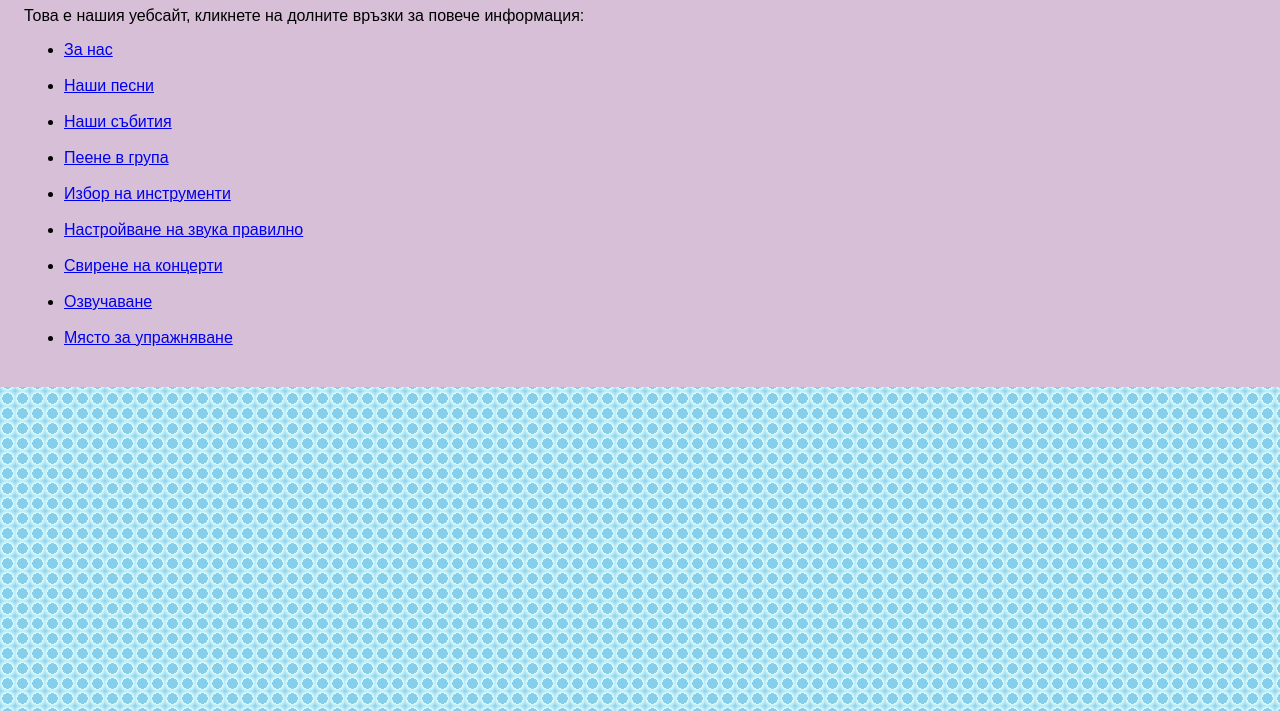
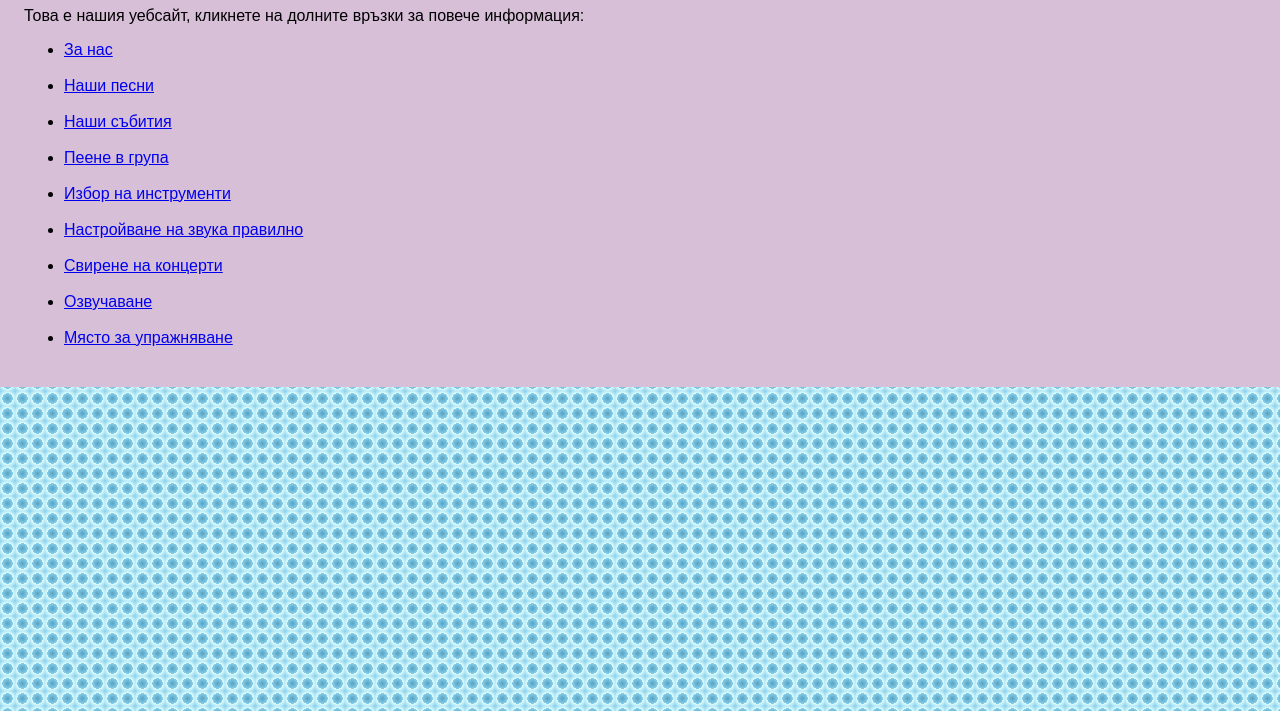
Before and after one commit to ivakalol/Illan-Transport-Still-In-Progress, a plain HTML site: page index.html in a window 1280 px wide. Shown: the part 89-800 px from the top of the page. Drawn offline with Linux system fonts and the light colour scheme.

Commit message:
Update Za-Nas-Style-Sheet.css

```diff
--- a/css/Za-Nas-Style-Sheet.css
+++ b/css/Za-Nas-Style-Sheet.css
@@ -12,6 +12,6 @@ body {
 	padding-right: 24px;
 }
 html{
-	background: radial-gradient(circle, SkyBlue, SkyBlue 50%, LightCyan 50%, SkyBlue);
+	background: radial-gradient(circle, rgb(89, 163, 192), SkyBlue 50%, LightCyan 50%, SkyBlue);
 	background-size: 15px 15px;
 }
```
